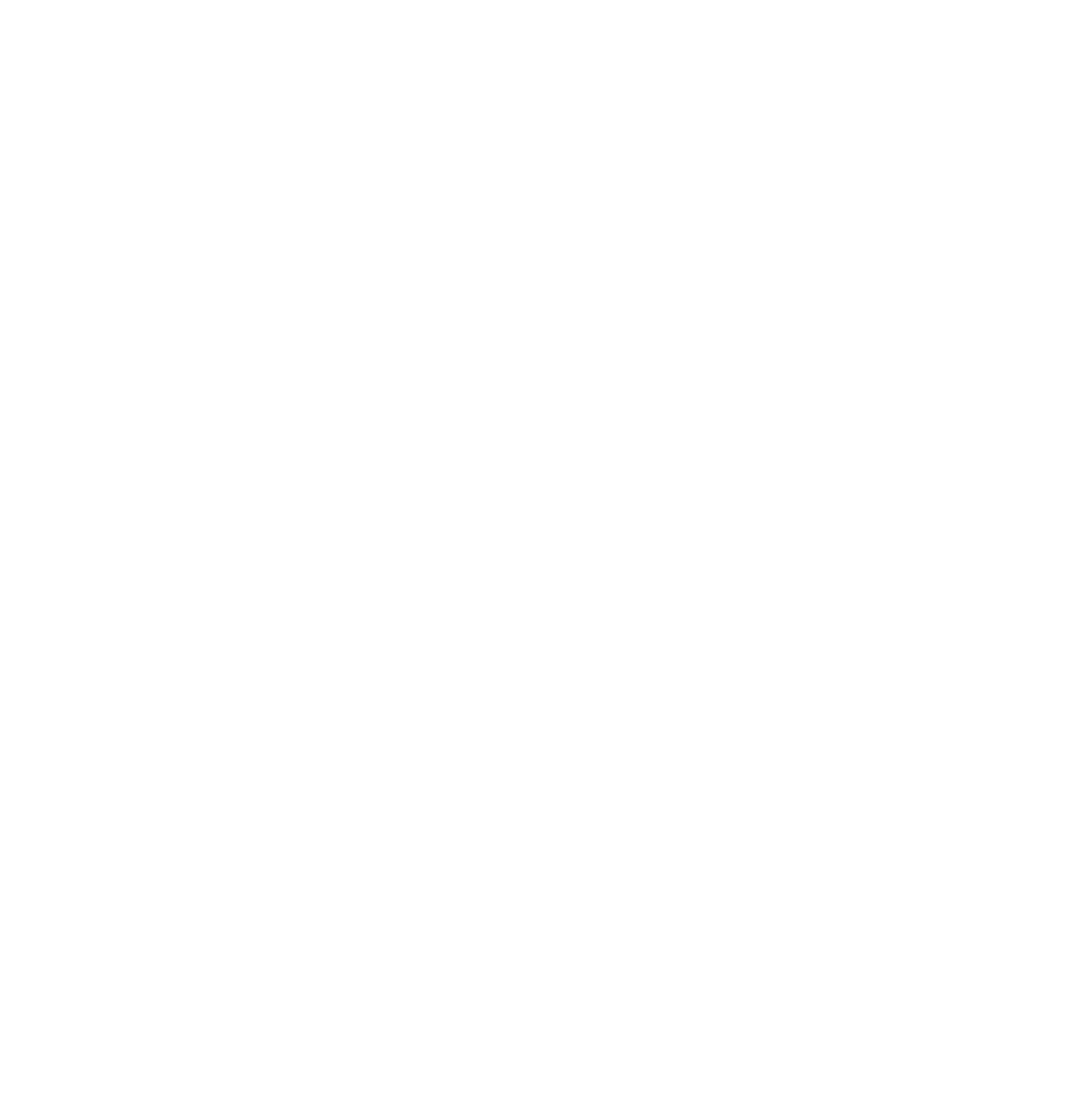
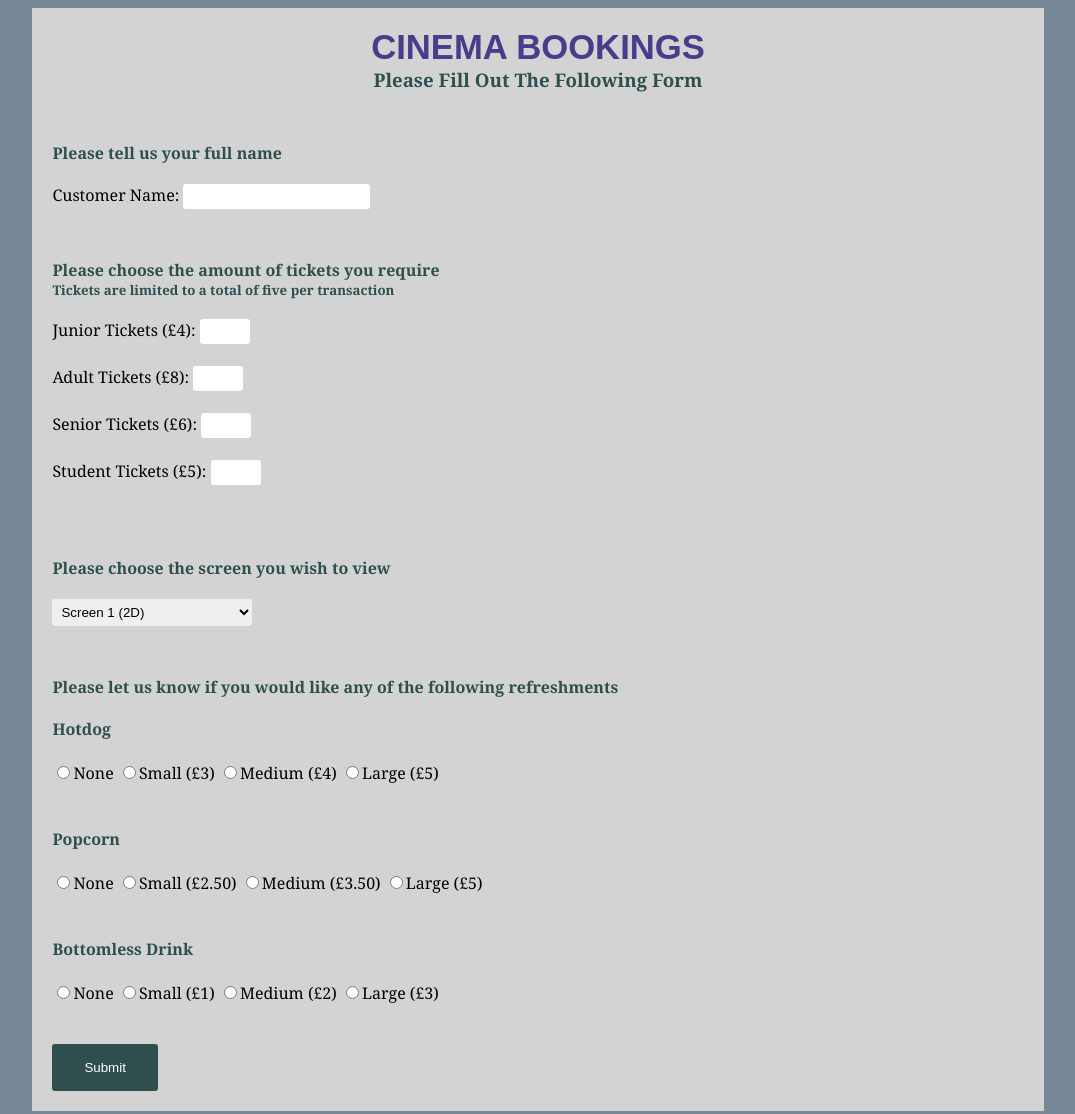
Before and after one commit to SilviaPetruta/cinema-booking, a website: page index.html in a window 1280 px wide. Shown: the whole page, without its empty margins (102-1177 px from the left). Before the commit the page ends 800 px from the top, so only its background shows below. Drawn offline with Linux system fonts and the light colour scheme.

Commit message:
#1 Create HTML File
Create Base HTML so we know what JS Code we need

```diff
--- a/css/style.css
+++ b/css/style.css
@@ -0,0 +1,66 @@
+
+body {
+    font-family: Cambria, Cochin, Georgia, Times, 'Times New Roman', serif;
+    background-color: lightslategray;
+}
+
+.mainPage {
+    background-color: lightgray;
+    margin: auto;
+    width: 80%;
+}
+
+.heading {
+    width: 80%;
+    padding: 20px;
+    margin: auto;
+    text-align: center;
+}
+
+h1 {
+    font-family: fantasy;
+    font-size: 26pt;
+    margin: auto;
+    color: darkslateblue;
+    text-transform: uppercase;
+}
+
+h3, h4, h5 {
+    font-family: Georgia, 'Times New Roman', Times, serif;
+    margin: auto;
+    color: darkslategrey;
+}
+
+.customerName, .ageBox, .ageBox2, .screenChoiceBox, .refreshments, .submitBox {
+    padding: 20px;
+}
+
+.formInstructions {
+    padding-top: 30px;
+    padding-left: 20px;;
+}
+
+input {
+    padding: 5px;
+    border: none;
+    border-radius: 3px;
+}
+
+select {
+    width: 200px;
+    padding: 5px;
+    border: none;
+    border-radius: 3px;
+}
+
+input[type=submit] {
+    background-color: darkslategray;
+    border: none;
+    color: white;
+    padding: 16px 32px;
+    text-decoration: none;
+  }
+
+  input[type=submit]:hover {
+    background-color: dimgray;
+  }
--- a/index.html
+++ b/index.html
@@ -7,6 +7,94 @@
     <link rel="stylesheet" href="css/style.css">
 </head>
 <body>
+<div class="mainPage">
+    <div class="heading">
+        <h1>Cinema Bookings</h1>
+        <h3>Please Fill Out The Following Form</h3>
+    </div>
+
+    <form action="src/index.js" class="customerForm">
+        <div class="formInstructions">
+            <h4>Please tell us your full name</h4>
+            </div>
+        <div class="customerName">
+            <label for="customerName">Customer Name: </label>
+            <input type="text" id="customerName" name="customerName">
+        </div>
+        <div class="formInstructions">
+        <h4>Please choose the amount of tickets you require</h4>
+        <h5>Tickets are limited to a total of five per transaction</h5>
+        </div>
+    <div class="ageBox">
+        <label for="Junior">Junior Tickets (£4): </label>
+        <input type="number" class="juniorTickets" name="ticketQuantity" value="junior" min="0" max="5" value="0">
+        <br><br>
+        <label for="Adult">Adult Tickets (£8): </label>
+        <input type="number" class="juniorTickets" name="ticketQuantity" value="adult" min="0" max="5" value="0">
+        <br><br>
+        <label for="Senior">Senior Tickets (£6): </label>
+        <input type="number" class="juniorTickets" name="ticketQuantity" value="senior" min="0" max="5" value="0">
+        <br><br>
+        <label for="Student">Student Tickets (£5): </label>
+        <input type="number" class="juniorTickets" name="ticketQuantity" value="student" min="0" max="5" value="0">
+        <br><br>
+
+    </div>
+
+    <div class="formInstructions">
+        <h4>Please choose the screen you wish to view</h4>
+    </div>
+
+    <div class="screenChoiceBox">
+        <select id="screenChoice" name="screenChoice">
+          <option value="screen1-2d">Screen 1 (2D)</option>
+          <option value="screen1-3d" disabled>Screen 1 (3D)</option>
+          <option value="break" disabled>----------</option>
+          <option value="screen2-2d" disabled>Screen 2 (2D)</option>
+          <option value="screen2-3d">Screen 2 (3D)</option>
+          <option value="break" disabled>----------</option>
+          <option value="screen3-2d">Screen 3 (2D)</option>
+          <option value="screen3-3d">Screen 3 (3D)</option>
+        </select>
+    </div>
+
+    <div class="formInstructions">
+        <h4>Please let us know if you would like any of the following refreshments</h4>
+    </div>
+
+    <div class="refreshments">
+
+        <h4>Hotdog</h4>
+        <br>
+        <input type="radio" class="hotdog" name="hotdog" value="none" label for="none">None</label>
+        <input type="radio" class="hotdog" name="hotdog" value="small" label for="small">Small (£3)</label>
+        <input type="radio" class="hotdog" name="hotdog" value="medium" label for="medium">Medium (£4)</label>
+        <input type="radio" class="hotdog" name="hotdog" value="medium" label for="medium">Large (£5)</label>
+        <br><br><br>
+        <h4>Popcorn</h4>
+        <br>
+        <input type="radio" class="popcorn" name="popcorn" value="none" label for="none">None</label>
+        <input type="radio" class="popcorn" name="popcorn" value="small" label for="small">Small (£2.50)</label>
+        <input type="radio" class="popcorn" name="popcorn" value="medium" label for="medium">Medium (£3.50)</label>
+        <input type="radio" class="popcorn" name="popcorn" value="medium" label for="medium">Large (£5)</label>
+        <br><br><br>
+        <h4>Bottomless Drink</h4>
+        <br>
+        <input type="radio" class="drink" name="drink" value="none" label for="none">None</label>
+        <input type="radio" class="drink" name="drink" value="small" label for="small">Small (£1)</label>
+        <input type="radio" class="drink" name="drink" value="medium" label for="medium">Medium (£2)</label>
+        <input type="radio" class="drink" name="drink" value="medium" label for="medium">Large (£3)</label>
+
+    </div>
+
+    <div class="submitBox">
+    <input type="submit" value="Submit">
+    </div>
+    </form>
+
+
+</div>
+
 <script src="index.js"></script>
 </body>
 </html>
```
